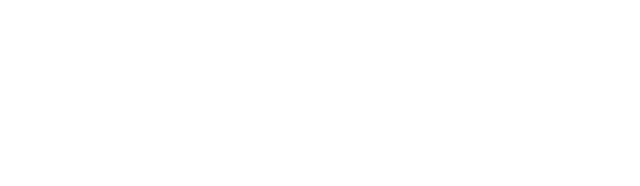
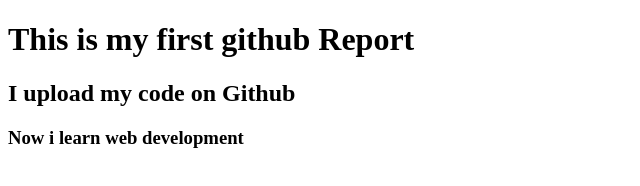
Before and after one commit to maruf9921/my-sites, a plain HTML site: page index.html in a window 1280 px wide. Shown: the whole page, without its empty margins (0-640 px from the left). Drawn offline with Linux system fonts and the light colour scheme.

Commit message:
added head

```diff
--- a/index.html
+++ b/index.html
@@ -6,6 +6,9 @@
     <meta name="viewport" content="width=device-width, initial-scale=1.0">
     <title>MY First Github Report</title>
 </head>
+    <h1>This is my first github Report</h1>
+    <h2>I upload my code on Github</h2>
+    <h3>Now i learn web development</h3>
 <body>
 
 </body>
```
